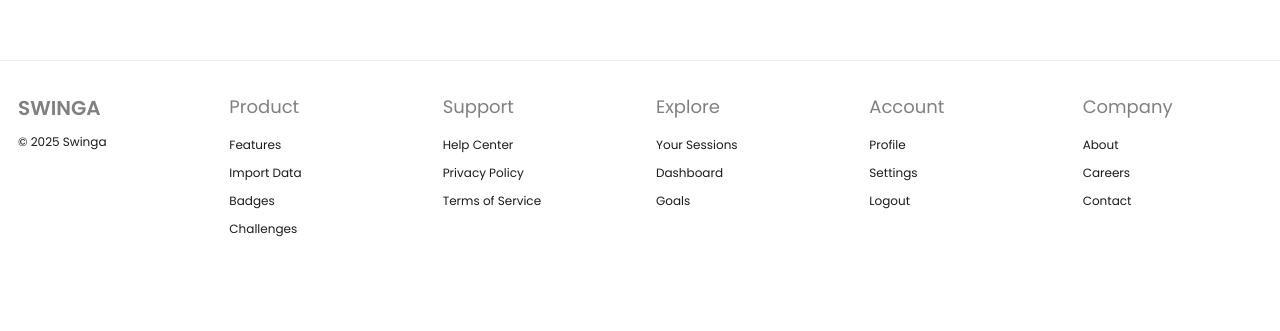
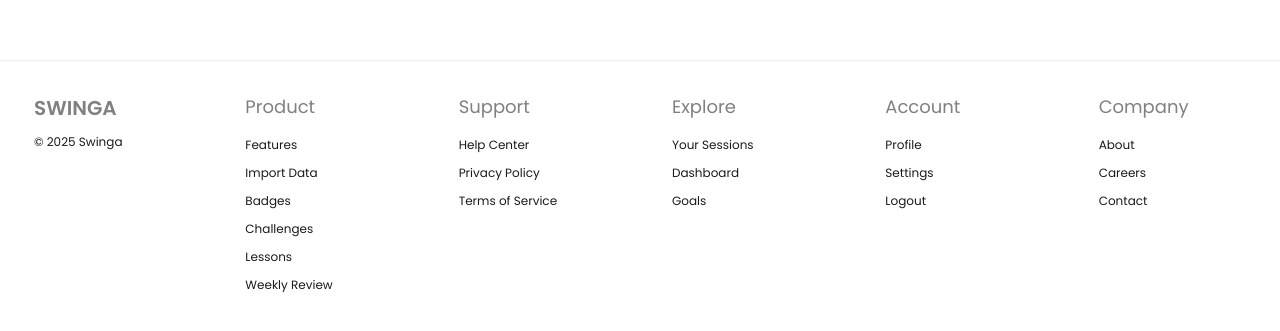
Before and after one commit to jDelille/swinga, a Next.js app: page /upload/square-golf in a window 1280 px wide. Shown: the part 795-1126 px from the top of the page. Built offline with nearby package versions, Linux system fonts and the light colour scheme; no server answers.

Commit message:
feat: added links to user widget

```diff
--- a/components/footer/Footer.module.scss
+++ b/components/footer/Footer.module.scss
@@ -3,8 +3,8 @@
 .footer {
   height: fit-content;
   border-top: 1px solid var(--border-color);
-  padding-top: 2rem;
-  height: 300px;
+  padding: 2rem;
+  height: fit-content;
   .content {
     @include mixin.site-width;
     height: 100%;
--- a/components/footer/Footer.tsx
+++ b/components/footer/Footer.tsx
@@ -25,6 +25,12 @@ const Footer: React.FC<FooterProps> = () => {
             </li>
             <li>
               <Link href="/challenges">Challenges</Link>
+            </li>
+             <li>
+              <Link href="/lessons">Lessons</Link>
+            </li>
+            <li>
+              <Link href="/weekly-review">Weekly Review</Link>
             </li>
           </ul>
         </div>
--- a/components/widgets/Widget.module.scss
+++ b/components/widgets/Widget.module.scss
@@ -67,6 +67,9 @@
       display: flex;
       flex-direction: column;
       justify-content: center;
+      &:hover {
+        cursor: pointer;
+      }
       &:nth-last-child(1) {
         border: none;
       }
```
Also changed, not shown: app/badges/page.tsx (added, +17 -0 lines), components/widgets/UserProfile.tsx (+6 -3 lines).
